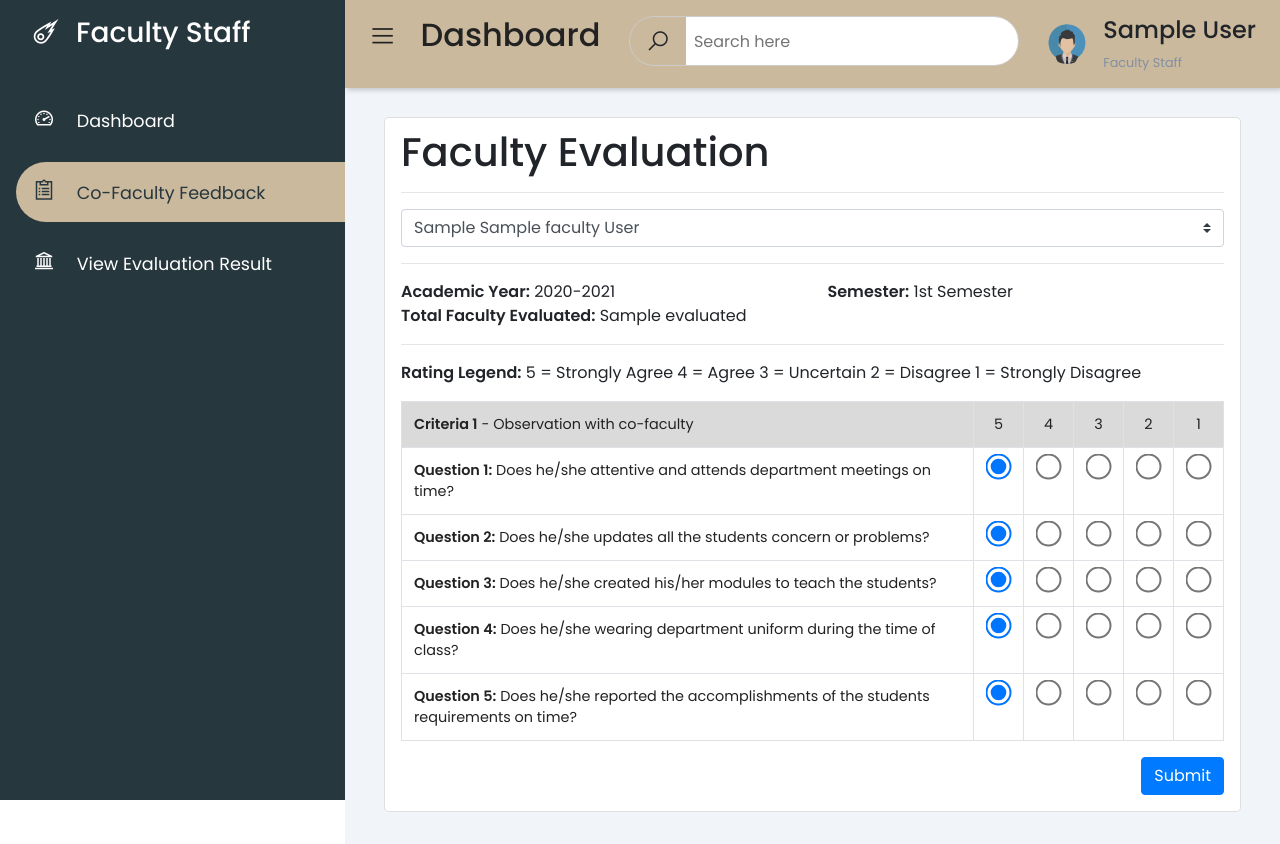
After one commit to jamcagampang/faculty-evaluation-system, a CodeIgniter 4 app: the page made by app/Views/faculty/feedback.php in a window 1280 px wide. The commit adds this page. Run offline with PHP 8.4 and a stand-in for CodeIgniter, Linux system fonts and the light colour scheme; the template is opened without the code that fills it: most values are stand-ins (such as "Sample title", 1, 10 or a date in 2020); some libraries are stand-ins or nearby versions.

Commit message:
Added Feedback Capabilities

```diff
--- a/app/Config/Routes.php
+++ b/app/Config/Routes.php
@@ -40,6 +40,10 @@ $routes->get('admin/course/list', 'AdminController::listCourse');
 
 // Faculty
 $routes->get('faculty', 'FacultyController::index');
+$routes->get('faculty/feedback', 'FacultyController::feedbackView');
+$routes->post('faculty/feedback', 'FacultyController::addFeedback');
+$routes->get('faculty/result', 'FacultyController::reportView');
+$routes->get('faculty/result/(:num)', 'FacultyController::reportView/$1');
 
 // Student
 $routes->get('student', 'StudentController::index');
--- a/app/Controllers/BaseController.php
+++ b/app/Controllers/BaseController.php
@@ -46,5 +46,6 @@ class BaseController extends Controller
 		//--------------------------------------------------------------------
 		// E.g.: $this->session = \Config\Services::session();
 		$this->session = \Config\Services::session();
+		$this->db = \Config\Database::connect();
 	}
 }
--- /dev/null
+++ b/app/Views/faculty/feedback.php
@@ -0,0 +1,224 @@
+<html>
+
+<head>
+    <meta charset="UTF-8">
+    <title>Faculty Feedback</title>
+    <link rel="stylesheet" href="https://maxst.icons8.com/vue-static/landings/line-awesome/line-awesome/1.3.0/css/line-awesome.min.css">
+    <link rel="stylesheet" href="https://maxcdn.bootstrapcdn.com/bootstrap/4.5.2/css/bootstrap.min.css">
+    <script src="https://cdnjs.cloudflare.com/ajax/libs/jquery/3.5.1/jquery.min.js" charset="utf-8"></script>
+    <link rel="stylesheet" href="/css/style.css">
+    <style>
+        tr td:last-child {
+            display: table-cell;
+        }
+
+        tr td.fixed-sm {
+            width: 50px;
+        }
+
+        input[type='radio'] {
+            transform: scale(2);
+        }
+    </style>
+</head>
+
+<body>
+
+    <input type="checkbox" id="nav-toggle">
+    <div class="sidebar">
+        <div class="sidebar-brand">
+            <h3><span class="las la-meteor"></span><span>Faculty Staff</span></h3>
+        </div>
+
+        <div class="sidebar-menu">
+            <ul>
+                <li>
+                    <a href="/faculty"><span class="las la-tachometer-alt"></span>
+                        <span>Dashboard</span></a>
+                </li>
+                <li>
+                    <a href="/faculty/feedback" class="active"><span class="las la-clipboard-list"></span>
+                        <span>Co-Faculty Feedback</span></a>
+                </li>
+                <li>
+                    <a href="/faculty/result"><span class="las la-university"></span>
+                        <span>View Evaluation Result</span></a>
+                </li>
+        </div>
+    </div>
+
+    <div class="main-content">
+        <header>
+            <h2>
+                <label for="nav-toggle">
+                    <span class="las la-bars"></span>
+                </label>
+                Dashboard
+            </h2>
+            <div class="search-wrapper">
+                <span class="las la-search"></span>
+                <input type="search" placeholder="Search here" />
+            </div>
+
+            <div class="user-wrapper">
+                <img src="/images/faculty.png" width="40px" height="40px" alt="">
+                <div>
+                    <h4><?php echo $first_name ?> <?php echo $last_name ?></h4>
+                    <small>Faculty Staff</small>
+                </div>
+            </div>
+        </header>
+
+        <main>
+            <div class="container">
+
+                <div class="card">
+                    <div style="padding-top:10px" class="card-body">
+
+                        <h1>Faculty Evaluation</h1>
+
+                        <hr>
+
+                        <form method="POST" action="<?= site_url('/faculty/feedback') ?>">
+
+                            <select id="selection" class="custom-select" name="evaluatee">
+                                <?php if ($faculties) : ?>
+                                    <?php foreach ($faculties as $f) : ?>
+                                        <option value="<?php echo $f['id']; ?>"><?php echo implode(' ', array($f['first_name'], $f['middle_name'], $f['last_name'])); ?></option>
+                                    <?php endforeach; ?>
+                                <?php endif; ?>
+                            </select>
+
+                            <hr>
+
+                            <div class="row">
+                                <div class="col-sm-6"><b>Academic Year:</b> 2020-2021</div>
+                                <div class="col-sm-6"><b>Semester:</b> 1st Semester</div>
+                            </div>
+                            <div class="row">
+                                <div class="col-sm-6"><b>Total Faculty Evaluated:</b> <?php echo $evaluated; ?></div>
+                            </div>
+
+                            <hr>
+
+                            <p><b>Rating Legend:</b> 5 = Strongly Agree 4 = Agree 3 = Uncertain 2 = Disagree 1 = Strongly Disagree</p>
+
+                            <table class="table table-bordered table-condensed">
+                                <tbody>
+                                    <tr class="table-active">
+                                        <td><b>Criteria 1</b> - Observation with co-faculty</td>
+                                        <td class="fixed-sm text-center">5</td>
+                                        <td class="fixed-sm text-center">4</td>
+                                        <td class="fixed-sm text-center">3</td>
+                                        <td class="fixed-sm text-center">2</td>
+                                        <td class="fixed-sm text-center">1</td>
+                                    </tr>
+                                    <tr>
+                                        <td><b>Question 1:</b> Does he/she attentive and attends department meetings on time?</td>
+                                        <td class="text-center">
+                                            <input type="radio" name="q1" id="q1rate5" value="5" checked>
+                                        </td>
+                                        <td class="text-center">
+                                            <input type="radio" name="q1" id="q1rate4" value="4">
+                                        </td>
+                                        <td class="text-center">
+                                            <input type="radio" name="q1" id="q1rate3" value="3">
+                                        </td>
+                                        <td class="text-center">
+                                            <input type="radio" name="q1" id="q1rate2" value="2">
+                                        </td>
+                                        <td class="text-center">
+                                            <input type="radio" name="q1" id="q1rate1" value="1">
+                                        </td>
+                                    </tr>
+                                    <tr>
+                                        <td><b>Question 2:</b> Does he/she updates all the students concern or problems?</td>
+                                        <td class="text-center">
+                                            <input type="radio" name="q2" id="q2rate5" value="5" checked>
+                                        </td>
+                                        <td class="text-center">
+                                            <input type="radio" name="q2" id="q2rate4" value="4">
+                                        </td>
+                                        <td class="text-center">
+                                            <input type="radio" name="q2" id="q2rate3" value="3">
+                                        </td>
+                                        <td class="text-center">
+                                            <input type="radio" name="q2" id="q2rate2" value="2">
+                                        </td>
+                                        <td class="text-center">
+                                            <input type="radio" name="q2" id="q2rate1" value="1">
+                                        </td>
+                                    </tr>
+                                    <tr>
+                                        <td><b>Question 3:</b> Does he/she created his/her modules to teach the students?</td>
+                                        <td class="text-center">
+                                            <input type="radio" name="q3" id="q3rate5" value="5" checked>
+                                        </td>
+                                        <td class="text-center">
+                                            <input type="radio" name="q3" id="q3rate4" value="4">
+                                        </td>
+                                        <td class="text-center">
+                                            <input type="radio" name="q3" id="q3rate3" value="3">
+                                        </td>
+                                        <td class="text-center">
+                                            <input type="radio" name="q3" id="q3rate2" value="2">
+                                        </td>
+                                        <td class="text-center">
+                                            <input type="radio" name="q3" id="q3rate1" value="1">
+                                        </td>
+                                    </tr>
+                                    <tr>
+                                        <td><b>Question 4:</b> Does he/she wearing department uniform during the time of class?</td>
+                                        <td class="text-center">
+                                            <input type="radio" name="q4" id="q4rate5" value="5" checked>
+                                        </td>
+                                        <td class="text-center">
+                                            <input type="radio" name="q4" id="q4rate4" value="4">
+                                        </td>
+                                        <td class="text-center">
+                                            <input type="radio" name="q4" id="q4rate3" value="3">
+                                        </td>
+                                        <td class="text-center">
+                                            <input type="radio" name="q4" id="q4rate2" value="2">
+                                        </td>
+                                        <td class="text-center">
+                                            <input type="radio" name="q4" id="q4rate1" value="1">
+                                        </td>
+                                    </tr>
+                                    <tr>
+                                        <td><b>Question 5:</b> Does he/she reported the accomplishments of the students requirements on time?</td>
+                                        <td class="text-center">
+                                            <input type="radio" name="q5" id="q5rate5" value="5" checked>
+                                        </td>
+                                        <td class="text-center">
+                                            <input type="radio" name="q5" id="q5rate4" value="4">
+                                        </td>
+                                        <td class="text-center">
+                                            <input type="radio" name="q5" id="q5rate3" value="3">
+                                        </td>
+                                        <td class="text-center">
+                                            <input type="radio" name="q5" id="q5rate2" value="2">
+                                        </td>
+                                        <td class="text-center">
+                                            <input type="radio" name="q5" id="q5rate1" value="1">
+                                        </td>
+                                    </tr>
+                                </tbody>
+                            </table>
+
+                            <div style="float: right;">
+                                <button class="btn btn-primary" type="submit">Submit</button>
+                            </div>
+
+                        </form>
+
+                    </div>
+                </div>
+
+            </div>
+        </main>
+    </div>
+
+</body>
+
+</html>
--- a/app/Views/faculty/index.php
+++ b/app/Views/faculty/index.php
@@ -4,6 +4,7 @@
     <meta charset="UTF-8">
     <title>Faculty Dashboard</title>
     <link rel="stylesheet" href="https://maxst.icons8.com/vue-static/landings/line-awesome/line-awesome/1.3.0/css/line-awesome.min.css">
+    <link rel="stylesheet" href="https://maxcdn.bootstrapcdn.com/bootstrap/4.5.2/css/bootstrap.min.css">
     <link rel="stylesheet" href="/css/style.css">
 </head>
 
```
Also changed, not shown: app/Controllers/FacultyController.php (+140 -0 lines), app/Models/EvaluationFaculty.php (added, +14 -0 lines), app/Views/faculty/report.php (added, +159 -0 lines), db/faculty_evaluation_system.sql (+46 -3 lines).
